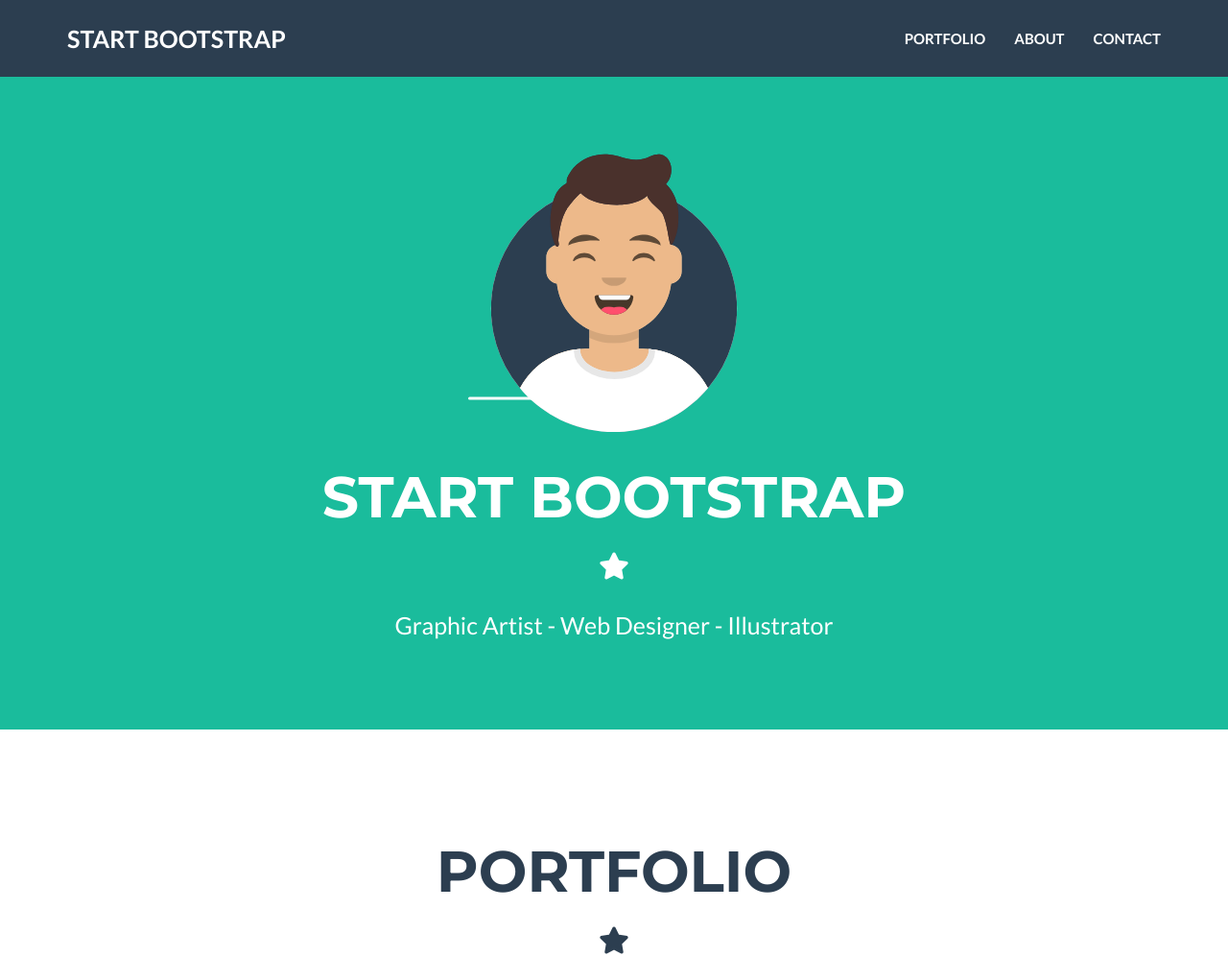
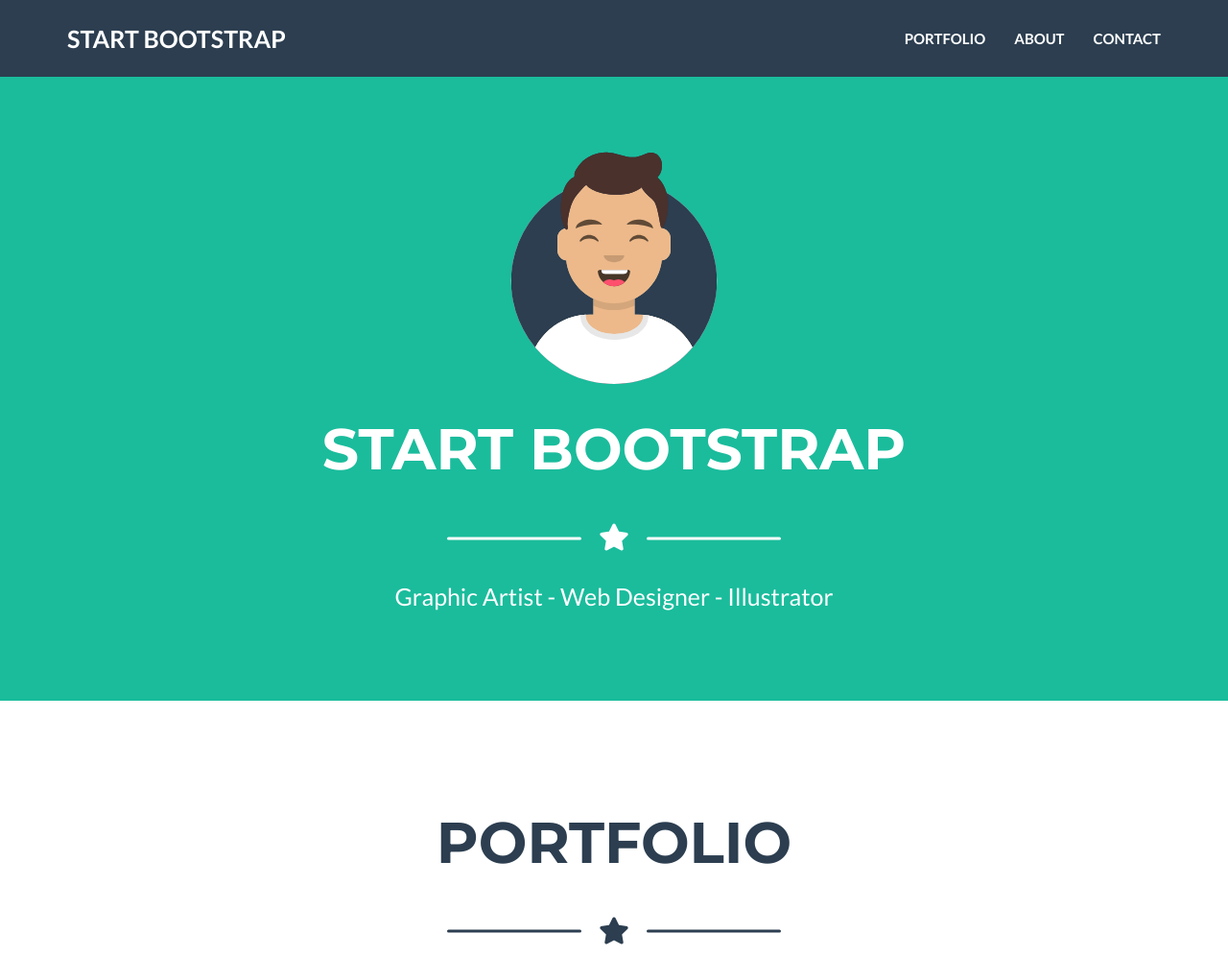
Before and after one commit to Maichol-Sibiriu/html-css-bootstrap-freelancer, a plain HTML site: page index.html in a window 1280 px wide. Shown: the top 997 px of the page at 96% size. Drawn offline with nearby package versions, Linux system fonts and the light colour scheme.

Commit message:
pseudo elementi fatti

```diff
--- a/css/styles.css
+++ b/css/styles.css
@@ -1,75 +1,79 @@
 /* general styles */
+
 body {
   padding-top: 70px;
   font-family: 'Lato', sans-serif;
 }
+
 h1{
   font-family: 'Montserrat', sans-serif;
   font-size: 60px;
-  font-weight: bold;
+  font-weight: 700;
   text-transform: uppercase;
   padding: 15px 0px;
 }
+
 p{
   font-size: 25px;
   font-weight: 500;
   color: white;
 }
+
 img{
-  height: 300px;
+  height: 250px;
 }
+
 .col img{
   height: 250px;
 }
+
 .list-inline li a{
   color: white;
 }
+
 .title{
   padding: 80px 0px;
   color: white;
 }
+
 .title2{
   color: #2c3e50;
   padding: 80px 0px;
 }
+
 .fa-star{
-  display: block;
-  margin-bottom: 30px;
-  position: relative;
+  display: inline-block;
+  width: 18%;
+  vertical-align: middle;
 }
-.divider::after{
+
+.divider{
+  width: 350px;
+  max-width: 100%;
+  margin: 30px auto;
+  text-align: center;
+}
+
+.divider::after,
+.divider::before{
   content: "";
-  position: absolute;
-  top: 50%;
-  width: 10%;
-  left: 37%;
+  display: inline-block;
+  width: 40%;
   height: 3px;
   background-color: white;
   transform: translateY(-50%);
   border-radius: 2px;
 }
-/* .fa-star::after{
-  content: "";
-  position: absolute;
-  top: 50%;
-  width: 10%;
-  left: 37%;
-  height: 3px;
-  background-color: white;
-  transform: translateY(-50%);
-  border-radius: 2px;
+
+.divider-blue::after,
+.divider-blue::before{
+  background-color: #2c3e50;
 }
-.star-main-top::after{
-  content: "";
-  position: absolute;
-  top: 50%;
-  width: 10%;
-  left: 37%;
-  height: 3px;
-  background-color: #2c3e50;
-  transform: translateY(-50%);
-  border-radius: 2px;
-} */
+
+.divider .divider-blue .fa-star{
+  color: #2c3e50;
+}
+
 /* header nav */
 .navbar{
   background-color: #2c3e50;
@@ -83,7 +87,7 @@ img{
   font-size: 25px;
   line-height: 80px;
   text-transform: uppercase;
-  font-weight: 600;
+  font-weight: 700;
   color: white;
   transition: color .1s;
 }
--- a/index.html
+++ b/index.html
@@ -65,7 +65,9 @@
             <div class="col-xs-12">
               <div class="title2 text-center">
                 <h1>Portfolio</h1>
-                <i class="fas fa-star fa-2x star-main-top"></i>
+                <div class="divider divider-blue">
+                  <i class="fas fa-star fa-2x star-main-top"></i>
+                </div>
               </div>
             </div>
           </div>
@@ -100,7 +102,9 @@
             <div class="col-xs-12">
               <div class="title text-center">
                <h1>About</h1>
-               <i class="fas fa-star fa-2x"></i>
+               <div class="divider">
+                 <i class="fas fa-star fa-2x"></i>
+               </div>
               </div>
               <div class="col-xs-12 col-sm-6">
                 <div class="text-left box">
@@ -135,7 +139,9 @@
             <div class="col-lg-12">
               <div class="title2 text-center">
                <h1>Contact Me</h1>
-               <i class="fas fa-star fa-2x star-main-top"></i>
+               <div class="divider divider-blue">
+                 <i class="fas fa-star fa-2x star-main-top"></i>
+               </div>
               </div>
             </div>
             <form>
```
